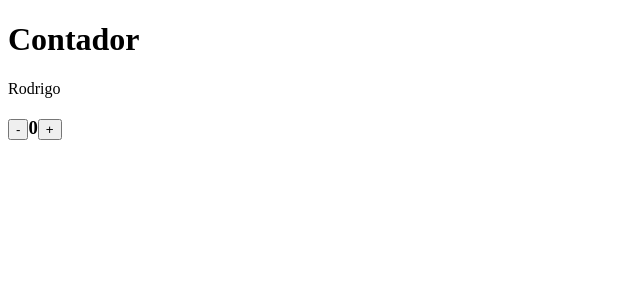
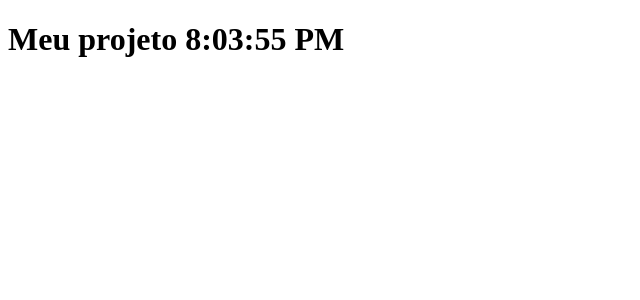
Before and after one commit to rodrigojmcosta/react-firstapp, a React (Create React App) app: page / in a window 1280 px wide. Shown: the top 300 px of the page, without its empty margins (0-640 px from the left). Built offline with nearby package versions, Linux system fonts and the light colour scheme.

Commit message:
37_Ciclo de vida dos componentes

```diff
--- a/src/App.js
+++ b/src/App.js
@@ -5,47 +5,30 @@
   constructor(props) {
     super(props);
     this.state = {
-      nome: 'Rodrigo',
-      contador: 0
-    }
-
-    this.aumentar = this.aumentar.bind(this);
-    this.diminuir = this.diminuir.bind(this);
+      hora: '00:00:00'
+     };
   }
 
-  aumentar() {
-    let state = this.state;
-    state.contador += 1;
-    state.nome = 'Jose';
+  /* Método que é executado e retorna TRUE or FALSE, componente foi ou não montado */
+  componentDidMount() {
 
-    this.setState(state)
+    setInterval(() => {
+      this.setState({hora: new Date().toLocaleTimeString()})
+    }, 1000)
+
   }
 
-  diminuir() {
-    let state = this.state;
-    if(state.contador === 0) {
-      alert('Opa, chegou a zero!');
-      return;
-    }
-    state.contador -= 1;
-
-    this.setState(state)
+  componentDidUpdate() {
+    console.log('Atualizou!!!');
   }
 
-  render(){
-    return(
-      <div>
-        <h1>Contador</h1>
-        {this.state.nome}
-        <h3>
-          <button onClick={this.diminuir}>-</button>
-          {this.state.contador}
-          <button onClick={this.aumentar}>+</button>
-        </h3>
-
-      </div>
-    );
-  }
+    render (){
+      return(
+        <div>
+            <h1>Meu projeto {this.state.hora}</h1>
+        </div>
+      );
+    }
 }
 
 export default App;
```
